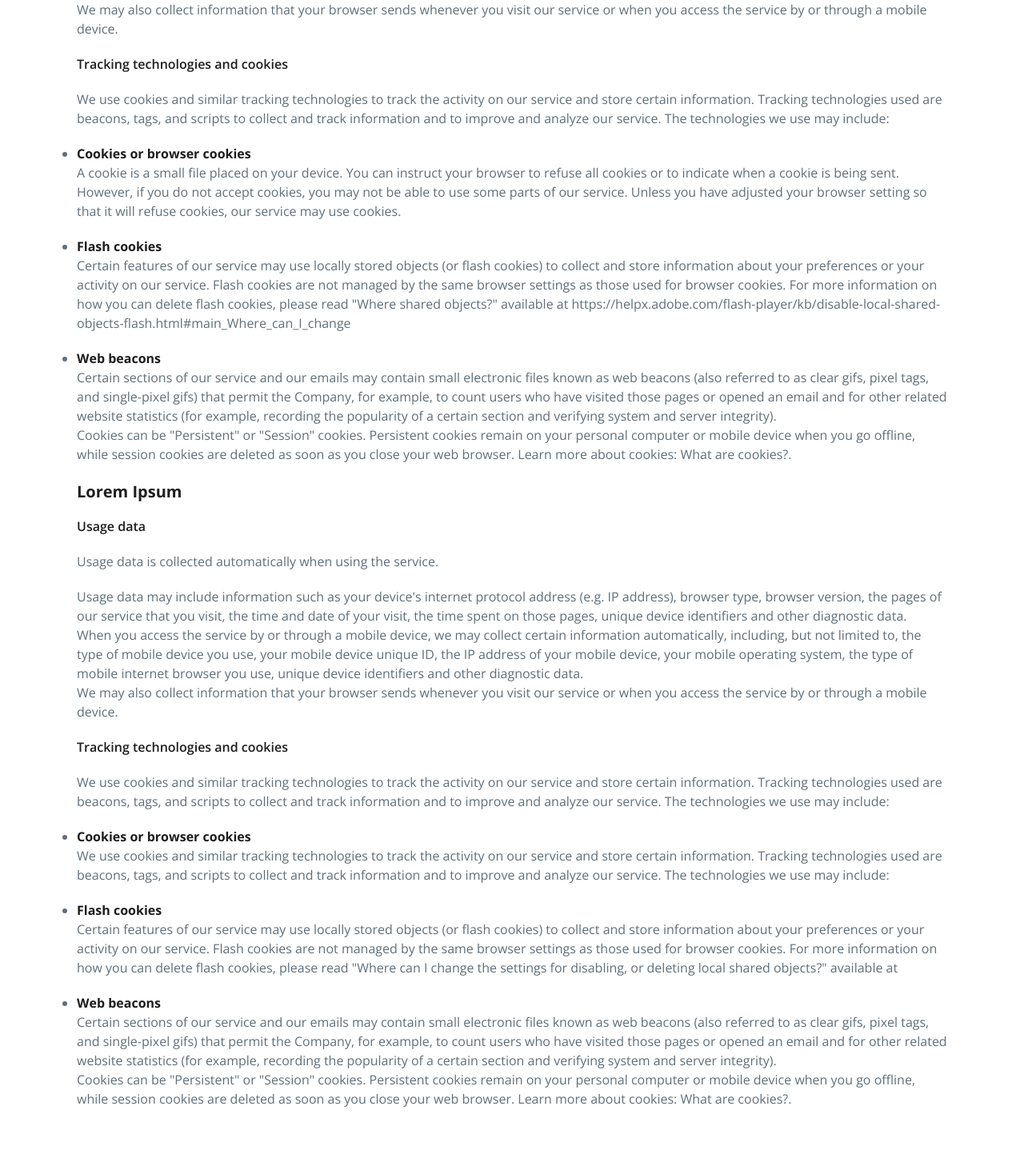
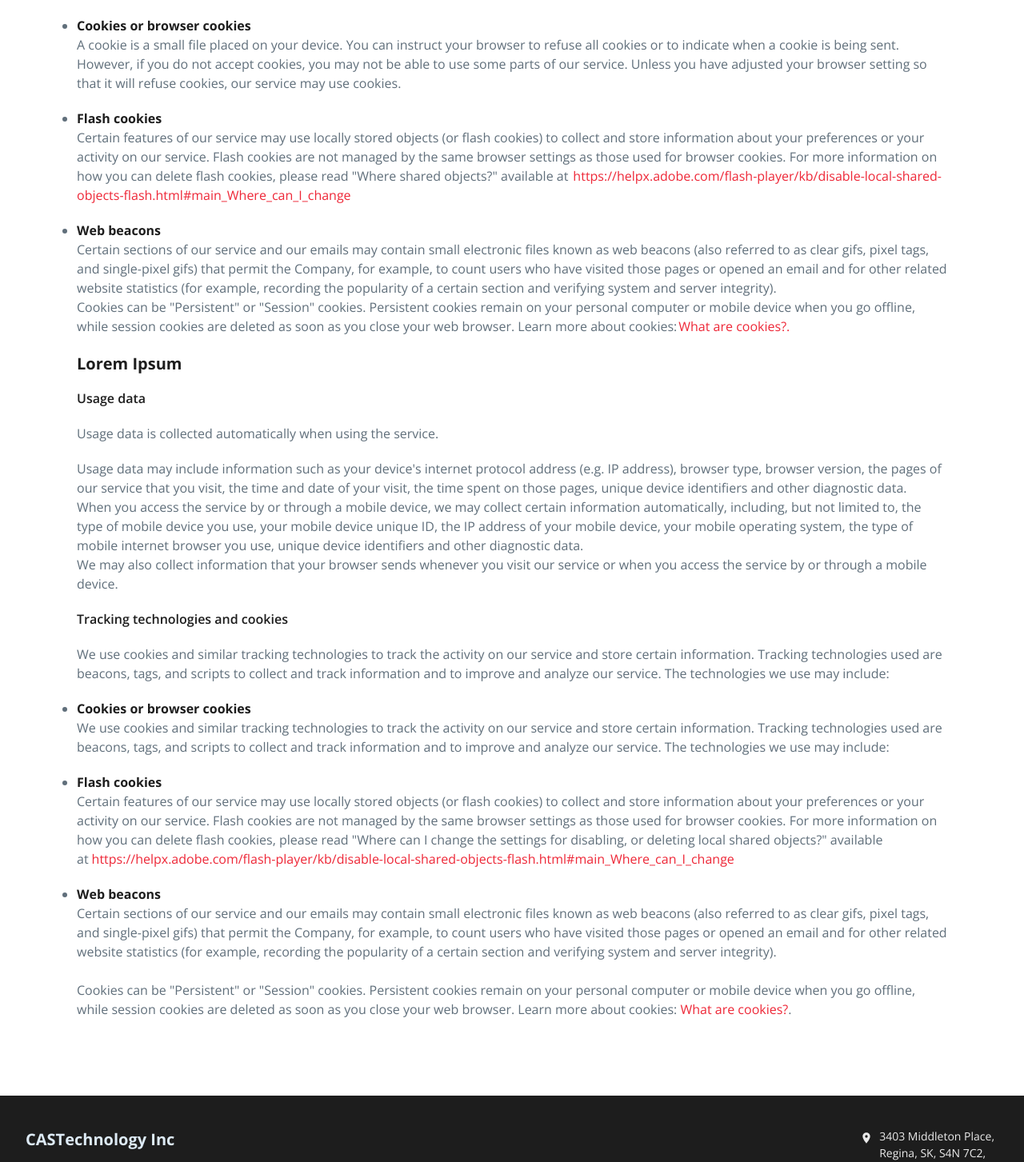
Before and after one commit to robor-systems/castech-react, a React (Create React App) app: page /privacy-policy in a window 1280 px wide. Shown: the part 880-2333 px from the top of the page at 80% size. Built offline with nearby package versions, Linux system fonts and the light colour scheme.

Commit message:
fix: fix performance issues

```diff
--- a/src/components/Modules/Layout/Header/Navbar.jsx
+++ b/src/components/Modules/Layout/Header/Navbar.jsx
@@ -27,7 +27,7 @@ const Navbar = () => {
         {/* LOGO */}
         <div>
           <Link to='/'>
-            <img src={LOGO} alt='logo' />
+            <img src={LOGO} alt='logo' height={27} width={187} />
           </Link>
         </div>
         {/* NAV ITEMS */}
--- a/src/components/Views/Home/AboutUs/AboutUs.jsx
+++ b/src/components/Views/Home/AboutUs/AboutUs.jsx
@@ -47,12 +47,14 @@ const AboutUs = () => {
             </div>
             <div className='relative h-fit flex-[1] w-full'>
               <img
-                src={ABOUT_US_IMAGE}
+                height={350}
+                src='https://firebasestorage.googleapis.com/v0/b/ass-2-c90ee.appspot.com/o/team.jpg?alt=media&token=352fe997-5f89-4847-8307-6d6662db9d8d'
+                srcSet='https://firebasestorage.googleapis.com/v0/b/ass-2-c90ee.appspot.com/o/team-small.jpg?alt=media&token=1ddf9704-48ee-4cfe-8825-d891ce12ca8a 650w, https://firebasestorage.googleapis.com/v0/b/ass-2-c90ee.appspot.com/o/team-medium.jpg?alt=media&token=b697f904-9c3f-438e-a49f-5c41fc480a11 768w, https://firebasestorage.googleapis.com/v0/b/ass-2-c90ee.appspot.com/o/team-large.jpg?alt=media&token=470c2a97-a55b-4f10-a713-858d6ef5d8ff 1440w'
                 alt='groupimage'
-                className='rounded-[40px] md:rounded-[80px] md:min-h-[350px] object-cover'
+                className='rounded-[40px] w-[100%] md:rounded-[80px] md:min-h-[350px] object-cover'
               />
               <div className='absolute right-[-55px] bottom-[-55px] -z-10'>
-                <img src={DOT_DECOR} alt='dots' />
+                <img src={DOT_DECOR} alt='dots' height={92} width={194} />
               </div>
             </div>
           </div>
--- a/src/components/Views/Home/Companies.jsx
+++ b/src/components/Views/Home/Companies.jsx
@@ -29,18 +29,27 @@ const Companies = () => {
         <div className='md:hidden block'>
           <Slider {...settings}>
             {COMPANIES.map(({ alt, logo }, i) => (
-              <div className='!flex justify-center mt-[32px]  '>
-                <img src={logo} alt={alt} />
+              <div
+                className='!flex justify-center mt-[32px] items-center'
+                key={i}
+              >
+                <img src={logo} alt={alt} height={41} width={160} />
               </div>
             ))}
           </Slider>
         </div>
 
         {/* Static view for laptop screens */}
-        <div className='md:grid grid-cols-3 gap-y-8 justify-center   lg:grid-cols-5 hidden  '>
+        <div className='md:grid grid-cols-3 gap-y-8 justify-center  items-center  lg:grid-cols-5 hidden  '>
           {COMPANIES.map(({ alt, logo }, i) => (
-            <div className='justify-self-center'>
-              <img src={logo} alt={alt} />
+            <div className='justify-self-center w-full' key={i}>
+              <img
+                src={logo}
+                alt={alt}
+                height={41}
+                width={160}
+                className='mx-auto object-contain'
+              />
             </div>
           ))}
         </div>
--- a/src/components/Views/Home/Hero.jsx
+++ b/src/components/Views/Home/Hero.jsx
@@ -33,12 +33,14 @@ const Hero = () => {
         </div>
         <div className='h-fit relative'>
           <img
+            height={400}
             alt='hero_image'
-            src={HERO_IMAGE}
+            src='https://firebasestorage.googleapis.com/v0/b/ass-2-c90ee.appspot.com/o/hero.jpg?alt=media&token=93668273-cec7-4888-9991-de6a7a8baaf4'
             className='md:rounded-bl-[80px] w-full md:w-[600px] md:h-[400px] object-cover'
+            srcSet='https://firebasestorage.googleapis.com/v0/b/ass-2-c90ee.appspot.com/o/hero-small.jpg?alt=media&token=8a46ad5b-c8ea-4f92-8d3e-19a3533e907a 650w, https://firebasestorage.googleapis.com/v0/b/ass-2-c90ee.appspot.com/o/hero-medium.jpg?alt=media&token=a858c944-84b1-4179-b727-04fb7d94cf7a 768w, https://firebasestorage.googleapis.com/v0/b/ass-2-c90ee.appspot.com/o/hero-large.jpg?alt=media&token=3076fd9a-d577-4988-a4bc-ee85b7872f25 1440w'
           />
           <div className='absolute right-0  bottom-[-65px]'>
-            <img src={DOT_DECOR} alt='dots' />
+            <img src={DOT_DECOR} alt='dots' height={92} width={194} />
           </div>
         </div>
       </div>
--- a/src/pages/PrivacyPolicy.jsx
+++ b/src/pages/PrivacyPolicy.jsx
@@ -69,14 +69,23 @@ const PrivacyPolicy = () => {
             cookies.
           </li>
           <li className='mt-[20px]'>
-            <p className='text-text-dark font-bold'>Flash cookies</p> Certain
-            features of our service may use locally stored objects (or flash
-            cookies) to collect and store information about your preferences or
-            your activity on our service. Flash cookies are not managed by the
-            same browser settings as those used for browser cookies. For more
-            information on how you can delete flash cookies, please read "Where
-            shared objects?" available at
-            https://helpx.adobe.com/flash-player/kb/disable-local-shared-objects-flash.html#main_Where_can_I_change
+            <h6 className='text-text-dark font-bold'>Flash cookies</h6>
+            <p className=' mr-[4px] inline'>
+              Certain features of our service may use locally stored objects (or
+              flash cookies) to collect and store information about your
+              preferences or your activity on our service. Flash cookies are not
+              managed by the same browser settings as those used for browser
+              cookies. For more information on how you can delete flash cookies,
+              please read "Where shared objects?" available at
+            </p>
+            <a
+              rel='noreferrer'
+              target='_blank'
+              href='https://helpx.adobe.com/flash-player/kb/disable-local-shared-objects-flash.html#main_Where_can_I_change'
+              className='group inline text-text-secondary ml-[2px] hover:underline transition-all duration-300'
+            >
+              https://helpx.adobe.com/flash-player/kb/disable-local-shared-objects-flash.html#main_Where_can_I_change
+            </a>
           </li>
           <li className='mt-[20px]'>
             <p className='text-text-dark font-bold'>Web beacons </p> Certain
@@ -93,7 +102,15 @@ const PrivacyPolicy = () => {
           Cookies can be "Persistent" or "Session" cookies. Persistent cookies
           remain on your personal computer or mobile device when you go offline,
           while session cookies are deleted as soon as you close your web
-          browser. Learn more about cookies: What are cookies?.
+          browser. Learn more about cookies:
+          <a
+            rel='noreferrer'
+            target='_blank'
+            href='https://policies.google.com/technologies/cookies?hl=en-US'
+            className='group inline-block ml-[2px] text-text-secondary hover:underline transition-all duration-300'
+          >
+            What are cookies?.
+          </a>
         </p>
         <h1 className='text-text-dark font-bold text-[20px] mt-[20px]'>
           Lorem Ipsum
@@ -144,14 +161,24 @@ const PrivacyPolicy = () => {
             technologies we use may include:
           </li>
           <li className='mt-[20px]'>
-            <p className='text-text-dark font-bold'>Flash cookies</p> Certain
-            features of our service may use locally stored objects (or flash
-            cookies) to collect and store information about your preferences or
-            your activity on our service. Flash cookies are not managed by the
-            same browser settings as those used for browser cookies. For more
-            information on how you can delete flash cookies, please read "Where
-            can I change the settings for disabling, or deleting local shared
-            objects?" available at
+            <h6 className='text-text-dark font-bold mr-[4px]'>Flash cookies</h6>{" "}
+            <p className='mr-[4px] inline'>
+              Certain features of our service may use locally stored objects (or
+              flash cookies) to collect and store information about your
+              preferences or your activity on our service. Flash cookies are not
+              managed by the same browser settings as those used for browser
+              cookies. For more information on how you can delete flash cookies,
+              please read "Where can I change the settings for disabling, or
+              deleting local shared objects?" available at
+            </p>
+            <a
+              rel='noreferrer'
+              target='_blank'
+              href='https://helpx.adobe.com/flash-player/kb/disable-local-shared-objects-flash.html#main_Where_can_I_change'
+              className='group inline  text-text-secondary hover:underline transition-all duration-300'
+            >
+              https://helpx.adobe.com/flash-player/kb/disable-local-shared-objects-flash.html#main_Where_can_I_change
+            </a>
           </li>
           <li className='mt-[20px]'>
             <p className='text-text-dark font-bold'>Web beacons </p> Certain
@@ -164,11 +191,20 @@ const PrivacyPolicy = () => {
             integrity).
           </li>
         </ul>
-        <p>
+        <p className='mt-6'>
           Cookies can be "Persistent" or "Session" cookies. Persistent cookies
           remain on your personal computer or mobile device when you go offline,
           while session cookies are deleted as soon as you close your web
-          browser. Learn more about cookies: What are cookies?.
+          browser. Learn more about cookies:{" "}
+          <a
+            rel='noreferrer'
+            target='_blank'
+            href='https://policies.google.com/technologies/cookies?hl=en-US'
+            className='group inline-block text-text-secondary hover:underline transition-all duration-300'
+          >
+            What are cookies?
+          </a>
+          .
         </p>
       </Container>
     </div>
```
Also changed, not shown: src/components/Views/Home/Career.jsx (+20 -4 lines).
